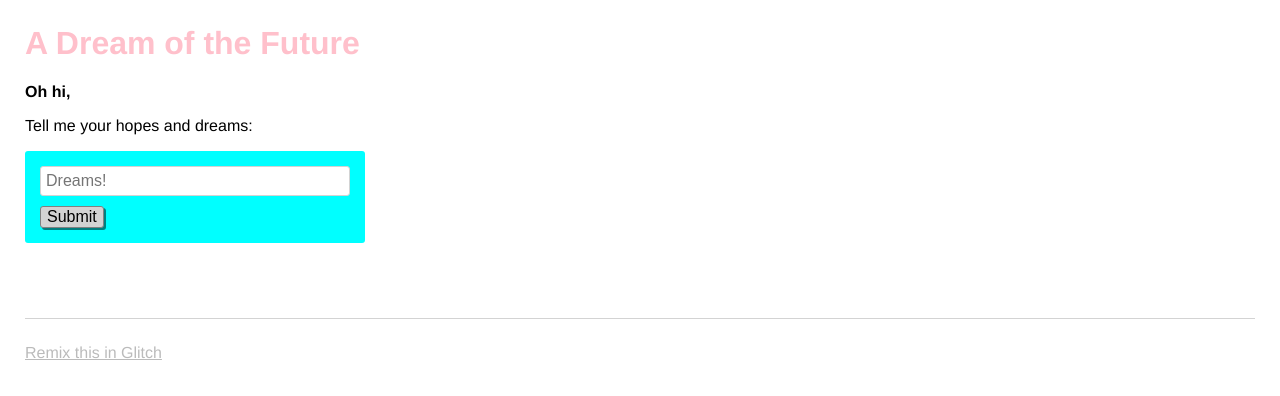
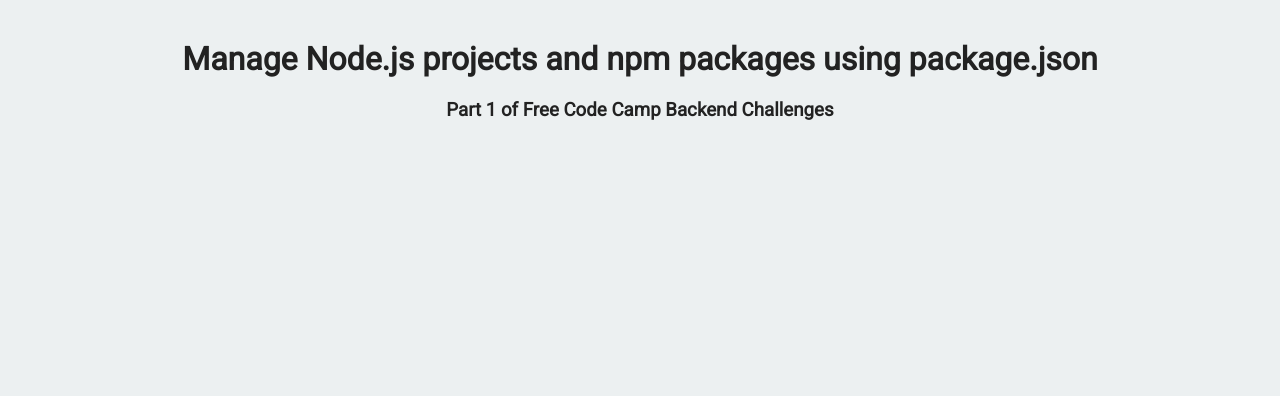
Before and after one commit to eveningskyline/File-Metadata-Microservice, a website: page views/index.html in a window 1280 px wide. Drawn offline with nearby package versions, Linux system fonts and the light colour scheme; no server answers.

Commit message:
Import of freeCodeCamp/boilerplate-npm

```diff
--- a/public/client.js
+++ /dev/null
@@ -1,26 +0,0 @@
-// client-side js
-// run by the browser each time your view template is loaded
-
-// by default, you've got jQuery,
-// add other scripts at the bottom of index.html
-
-$(function() {
-  console.log('hello world :o');
-
-  $.get('/dreams', function(dreams) {
-    dreams.forEach(function(dream) {
-      $('<li></li>').text(dream).appendTo('ul#dreams');
-    });
-  });
-
-  $('form').submit(function(event) {
-    event.preventDefault();
-    var dream = $('input').val();
-    $.post('/dreams?' + $.param({dream: dream}), function() {
-      $('<li></li>').text(dream).appendTo('ul#dreams');
-      $('input').val('');
-      $('input').focus();
-    });
-  });
-
-});
--- a/public/style.css
+++ b/public/style.css
@@ -1,82 +1,35 @@
-/* styles */
-/* called by your view template */
+/****** Main Styling ******/
 
-/* You might want to try something fancier: */
-/* less: http://lesscss.org/ */
-
-* {
-  box-sizing: border-box;
+body {
+	font-family: 'Roboto', sans-serif;
+	font-size: 16px;
+	color: #222;
+	background-color: #ECF0F1;
+	text-align: center;
 }
 
-body {
-  font-family: helvetica, arial, sans-serif;
-  margin: 25px;
+.container {
+	padding: 0;
+	margin-top: 40px;
 }
 
-h1 {
-  font-weight: bold;
-  color: pink;
+.footer {
+	margin-top: 60px;
 }
 
-.bold {
-  font-weight: bold;
+ol {
+	list-style-position: inside;
+}
+ul {
+	list-style-type: none;
 }
 
-p {
-  max-width: 600px;
+a {
+	color: #2574A9;
 }
+/****** Logo Div Styling ******/
 
-form {
-  margin-bottom: 25px;
-  padding: 15px;
-  background-color: cyan;
-  display: inline-block;
-  width: 100%;
-  max-width: 340px;
-  border-radius: 3px;
+img {
+	margin: 20px auto 0 auto;
+	display: block;
 }
-
-input {
-  display: block;
-  margin-bottom: 10px;
-  padding: 5px;
-  width: 100%;
-  border: 1px solid lightgrey;
-  border-radius: 3px;
-  font-size: 16px;
-}
-
-button {
-  font-size: 16px;
-  border-radius: 3px;
-  background-color: lightgrey;
-  border: 1px solid grey;
-  box-shadow: 2px 2px teal;
-  cursor: pointer;
-}
-
-button:hover {
-  background-color: yellow;
-}
-
-button:active {
-  box-shadow: none;
-}
-
-li {
-  margin-bottom: 5px;
-}
-
-footer {
-  margin-top: 50px;
-  padding-top: 25px;
-  border-top: 1px solid lightgrey;
-}
-
-footer > a {
-  color: #BBBBBB;
-}
-
-.nicejob {
-  text-decoration: line-through;
-}
--- a/views/index.html
+++ b/views/index.html
@@ -1,54 +1,18 @@
-<!-- This is a static file -->
-<!-- served from your routes in server.js -->
-
-<!-- You might want to try something fancier: -->
-<!-- html/nunjucks docs: https://mozilla.github.io/nunjucks/ -->
-<!-- pug: https://pugjs.org/ -->
-<!-- haml: http://haml.info/ -->
-<!-- hbs(handlebars): http://handlebarsjs.com/ -->
-
 <!DOCTYPE html>
 <html>
-  <head>
-    <title>Welcome to Glitch!</title>
-    <meta name="description" content="A cool thing made with Glitch">
-    <link id="favicon" rel="icon" href="https://glitch.com/edit/favicon-app.ico" type="image/x-icon">
-    <meta charset="utf-8">
-    <meta http-equiv="X-UA-Compatible" content="IE=edge">
-    <meta name="viewport" content="width=device-width, initial-scale=1">
-    <link rel="stylesheet" href="/style.css">
-  </head>
-  <body>
-    <header>
-      <h1>
-        A Dream of the Future
-      </h1>
-    </header>
 
-    <main>
-      <p class="bold">Oh hi,</p>
-      <p>Tell me your hopes and dreams:</p>
-      <form>
-        <input type="text" maxlength="100" placeholder="Dreams!">
-        <button type="submit">Submit</button>
-      </form>
-      <section class="dreams">
-        <ul id="dreams">
-        </ul>
-      </section>
-    </main>
+   <head>
+      <title>Backend Challenges | Free Code Camp</title>
+      <link rel="shortcut icon" href="https://cdn.hyperdev.com/us-east-1%3A52a203ff-088b-420f-81be-45bf559d01b1%2Ffavicon.ico" type="image/x-icon"/>
+      <link href="https://fonts.googleapis.com/css?family=Roboto" rel="stylesheet" type="text/css">
+      <link href="/public/style.css" rel="stylesheet" type="text/css">
+   </head>
 
-    <footer>
-      <a href="https://glitch.com">
-        Remix this in Glitch
-      </a>
-    </footer>
+   <body>
+      <div class="container">
+         <h1>Manage Node.js projects and npm packages using package.json</h1>
+         <h3>Part 1 of Free Code Camp Backend Challenges</h3>
+      </div>
+   </body>
 
-    <!-- Your web-app is https, so your scripts need to be too -->
-    <script src="https://code.jquery.com/jquery-2.2.1.min.js"
-            integrity="sha256-gvQgAFzTH6trSrAWoH1iPo9Xc96QxSZ3feW6kem+O00="
-            crossorigin="anonymous"></script>
-    <script src="/client.js"></script>
-
-  </body>
 </html>
```
Also changed, not shown: package.json (+8 -19 lines), server.js (+49 -30 lines), .config/configstore/update-notifier-npm.json (deleted), README.md, 3 other files.
